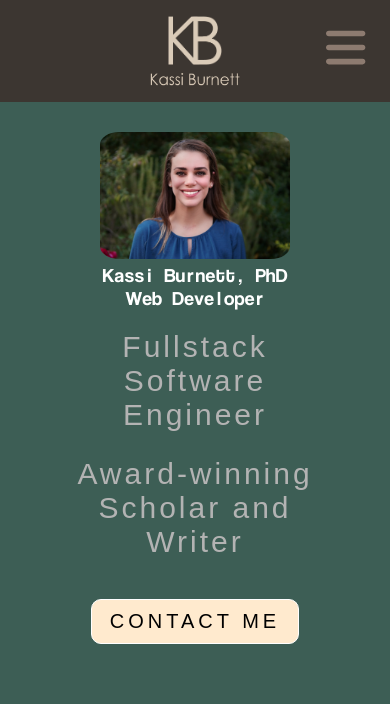
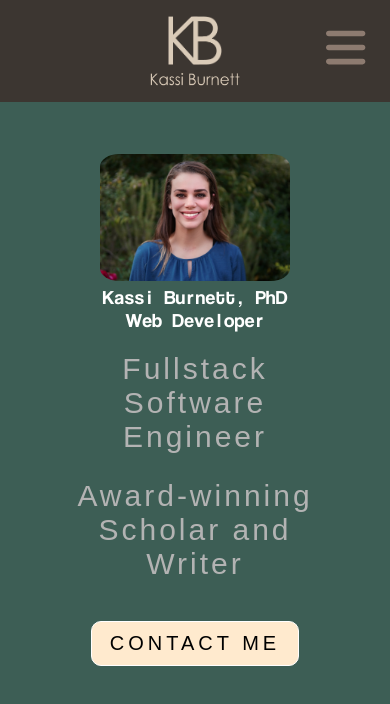
Before and after one commit to ErdbeerenindenBergen/ErdbeerenindenBergen.github.io, a React (Create React App) app in the folder my-app/: page / in a window 390 px wide. Shown: the top 704 px of the page. Built offline with nearby package versions, Linux system fonts and the light colour scheme.

Commit message:
formatting for mobile

```diff
--- a/my-app/src/components/Contact/contactIndex.js
+++ b/my-app/src/components/Contact/contactIndex.js
@@ -90,6 +90,7 @@ const Contact = () => {
           </div>
         </div>
 
+        <div className="center-info-map">
           <div className="info-map">
             Kassi Burnett
             <br />
@@ -97,6 +98,9 @@ const Contact = () => {
             <br />
             {/* <span>burnettkassi@gmail.com</span> */}
           </div>
+        </div>
+
+
         <div className="map-wrap">
           <MapContainer center={[33.75374, -84.386330]} zoom={6}>
             <TileLayer url="https://{s}.tile.openstreetmap.org/{z}/{x}/{y}.png" />
--- a/my-app/src/components/Contact/contactIndex.scss
+++ b/my-app/src/components/Contact/contactIndex.scss
@@ -158,16 +158,6 @@ h3 {
     }
 }
 
-//   .splitting-the-page {
-//     display: flex;
-//     flex-direction: row;
-//   }
-
-//   .right-side {
-//     width:50%;
-//     margin-right:0px;
-//   }
-
 @media screen and (max-width: 900px) {
 
     .contact-form,
@@ -176,6 +166,15 @@ h3 {
         width: 100%;
         top: 100%;
         margin-top: 20px;
+        margin-left: 0;
+        left:0;
+        margin-right: 0;
+    }
+
+    .container {
+        margin-left: 0;
+        margin-right: 0;
+        left:0;
     }
 
     // .positionChange {
@@ -196,12 +195,19 @@ h3 {
     }
 
     .info-map {
-        display: block;
+        position: none;
+        display: flex;
         margin-top: 500px;
         align-items: center;
+        margin-left: 0;
+        margin-right: 0;
     }
 
-    .info-map {
-        //   display: none;
-    }
+    // .center-info-map {
+    //     position: absolute;
+    //     justify-content: center;
+    //     align-items: center;
+    //     width: 100%;
+    // }
+
 }
--- a/my-app/src/components/Home/homeIndex.js
+++ b/my-app/src/components/Home/homeIndex.js
@@ -37,6 +37,8 @@ const Home = () => {
     <>
       <div className="container home-page">
         <div className="text-zone">
+          <br/>
+          <br/>
           <h1>
             {/* <span className={letterClass}>H</span>
             <span className={`${letterClass} _12`}>i,</span>
```
Lines whose indentation alone changed are shown as unchanged.
